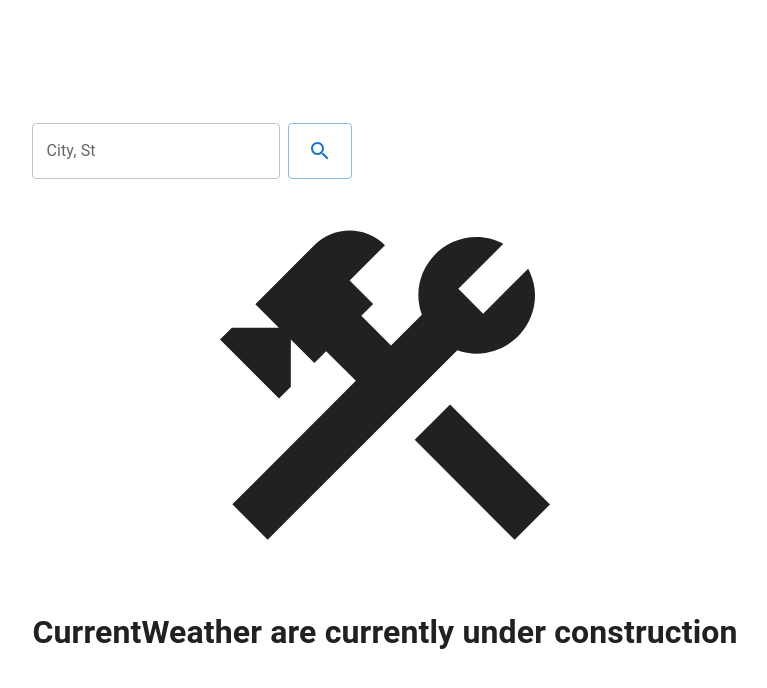
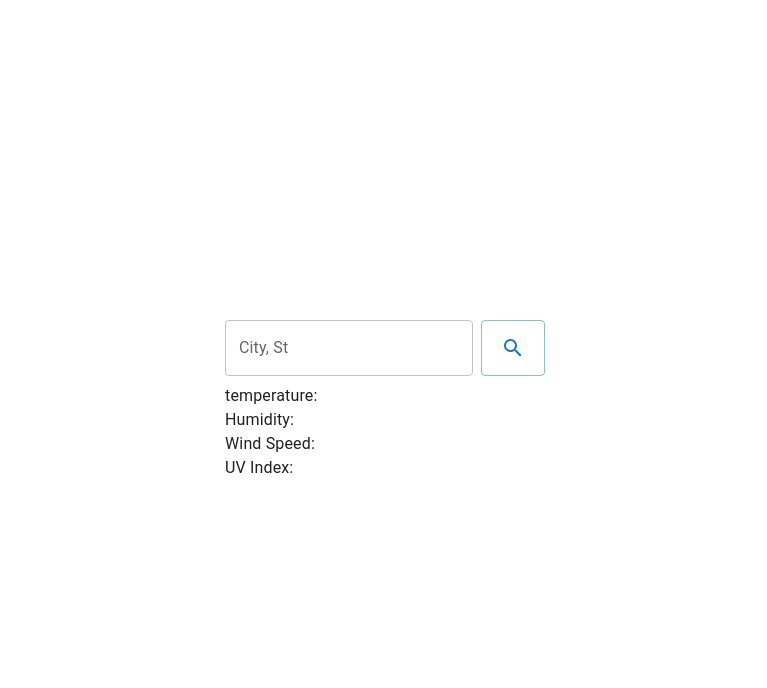
Before and after one commit to toveson/react-weather-dashboard, a React (Create React App) app: page / in a window 1280 px wide. Shown: the top 688 px of the page, without its empty margins (255-1022 px from the left). Built offline with nearby package versions, Linux system fonts and the light colour scheme.

Commit message:
dispalying some current weather data

```diff
--- a/src/components/CurrentWeather.tsx
+++ b/src/components/CurrentWeather.tsx
@@ -1,28 +1,31 @@
-import ConstructionIcon from "@mui/icons-material/Construction"
 import {useContext, useEffect, useState} from "react"
 import WeatherContext from "../WeatherContext"
+import {Stack, Typography} from "@mui/material"
+
+interface CurrentData {
+  temp: number
+  humidity: number
+  wind_speed: number
+  uvi: number
+}
 
 export const CurrentWeather: React.FC = () => {
   const {currentWeatherData} = useContext(WeatherContext)
-  const [currentData, setCurrentData] = useState({})
+  const [currentData, setCurrentData] = useState<CurrentData>()
 
   useEffect(() => {
     if (currentWeatherData !== undefined) {
-      setCurrentData(currentWeatherData?.current)
+      setCurrentData(currentWeatherData?.current as CurrentData)
     }
   }, [currentWeatherData])
 
   console.log(currentData)
   return (
-    <>
-      <div style={{display: "flex", justifyContent: "center"}}>
-        <ConstructionIcon
-          style={{
-            fontSize: 400
-          }}
-        />
-      </div>
-      <h1> CurrentWeather are currently under construction</h1>
-    </>
+    <Stack>
+      <Typography>temperature: {currentData?.temp}</Typography>
+      <Typography>Humidity: {currentData?.humidity}</Typography>
+      <Typography>Wind Speed: {currentData?.wind_speed}</Typography>
+      <Typography>UV Index: {currentData?.uvi}</Typography>
+    </Stack>
   )
 }
```
